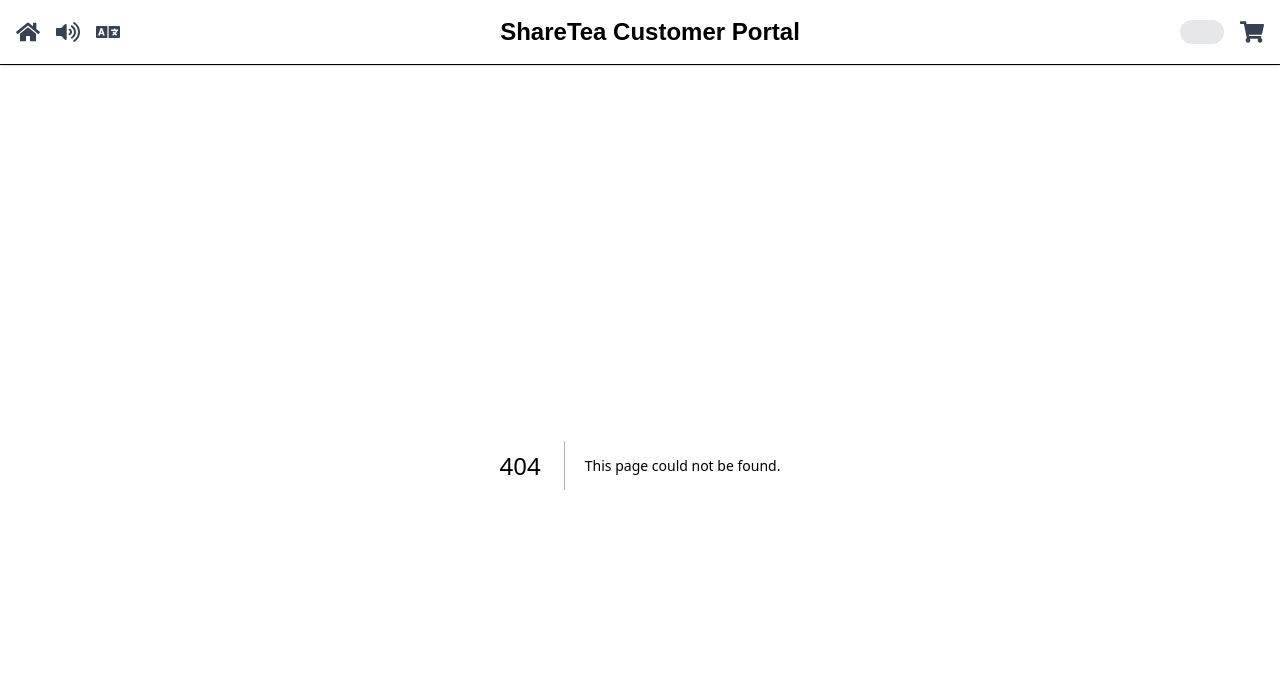
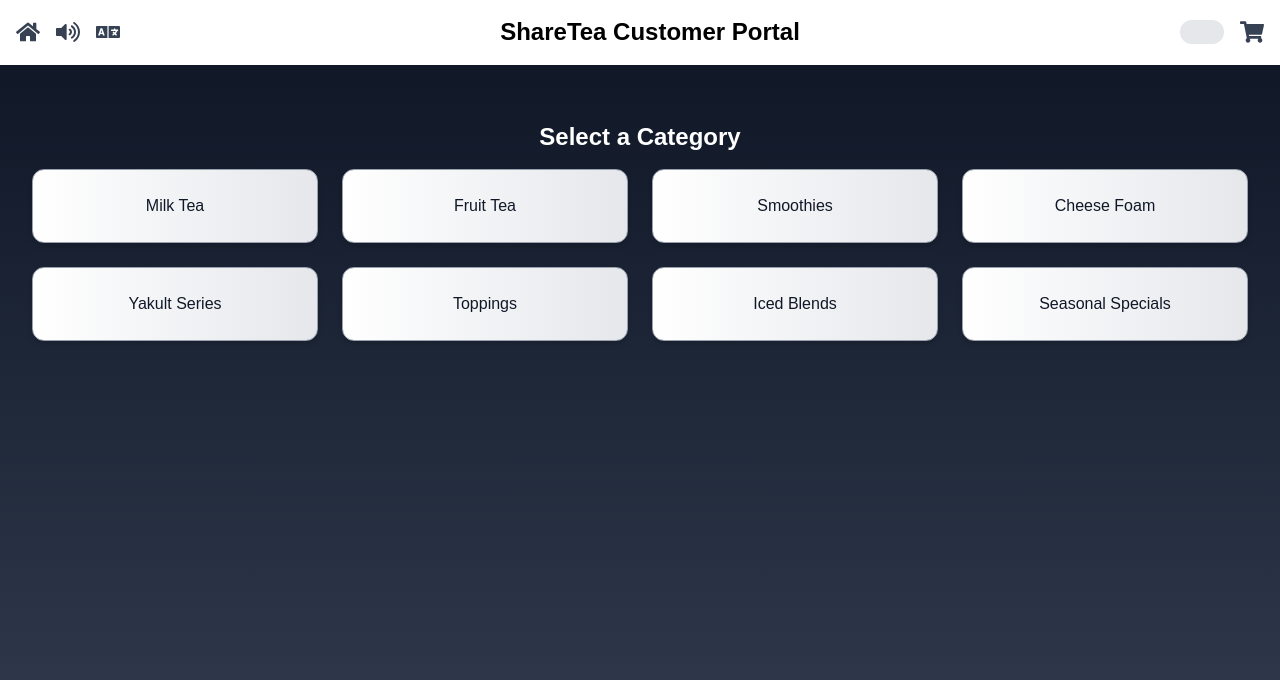
Before and after one commit to chreamy/331deploy, a Next.js app in the folder frontend/: page /categories in a window 1280 px wide. Before the commit this address had no page. Shown: the top 680 px of the page. Built offline with nearby package versions, Linux system fonts and the light colour scheme.

Commit message:
homepage + buttons

```diff
--- /dev/null
+++ b/frontend/src/app/categories/page.jsx
@@ -0,0 +1,37 @@
+"use client";
+import { useState } from "react";
+
+export default function BubbleTeaShop() {
+    const [search, setSearch] = useState("");
+    const categories = [
+        "Milk Tea",
+        "Fruit Tea",
+        "Smoothies",
+        "Cheese Foam",
+        "Yakult Series",
+        "Toppings",
+        "Iced Blends",
+        "Seasonal Specials",
+    ];
+
+    return (
+        <div className="min-h-screen bg-gradient-to-b from-gray-900 to-gray-700 p-4 md:p-8">
+            <h2 className="text-2xl font-bold mt-6 mb-4 text-center text-white">
+                Select a Category
+            </h2>
+
+            {/* Drink Grid */}
+            <div className="grid grid-cols-2 md:grid-cols-4 gap-6">
+                {categories.map((drink, index) => (
+                    <a href="/category" key={index}>
+                        <div className="border border-gray-400 rounded-xl p-6 text-center
+                                       text-gray-900 bg-gradient-to-r from-white to-gray-200 shadow-md
+                                       hover:scale-105 hover:shadow-xl transition-transform">
+                            {drink}
+                        </div>
+                    </a>
+                ))}
+            </div>
+        </div>
+    );
+}
--- a/frontend/src/app/drink/page.jsx
+++ b/frontend/src/app/drink/page.jsx
@@ -99,15 +99,22 @@
 
                 {/* Action Buttons */}
                 <div className="w-full md:w-1/4 space-y-4">
-                    <button className="w-full bg-blue-500 text-white rounded-md py-2 hover:bg-blue-600">
-                        Add to Cart ${getTotalPrice()}
-                    </button>
-                    <button className="w-full bg-gray-200 text-black rounded-md py-2 hover:bg-gray-300">
-                        Shop More
-                    </button>
-                    <button className="w-full bg-green-500 text-white rounded-md py-2 hover:bg-green-600">
-                        Buy Now ${getTotalPrice()}
-                    </button>
+                    <a href="/cart">
+                        <button className="w-full bg-blue-500 text-white rounded-md py-2 my-1 hover:bg-blue-600">
+                            Add to Cart
+                        </button>
+                    </a>
+                    <a href="/categories">
+                        <button className="w-full bg-gray-200 text-black rounded-md py-2 my-1 hover:bg-gray-300">
+                            Shop More
+                        </button>
+                    </a>
+
+                    <a href="/checkout">
+                        <button className="w-full bg-green-500 text-white rounded-md py-2 my-1 hover:bg-green-600">
+                            Buy Now ${getTotalPrice()}
+                        </button>
+                    </a>
                 </div>
             </div>
         </div>
--- a/frontend/src/app/nav.jsx
+++ b/frontend/src/app/nav.jsx
@@ -45,7 +45,9 @@
                     className="text-2xl text-gray-700 hover:text-blue-500"
                     title="Cart"
                 >
-                    <FaShoppingCart />
+                    <a href="/cart" className="cursor-pointer">
+                        <FaShoppingCart />
+                    </a>
                 </button>
             </div>
         </header>
--- a/frontend/src/app/page.jsx
+++ b/frontend/src/app/page.jsx
@@ -16,22 +16,22 @@
 
     return (
         <div className="min-h-screen bg-gradient-to-b from-gray-900 to-gray-700 p-4 md:p-8">
-            <h2 className="text-2xl font-bold mt-6 mb-4 text-center text-white">
-                Select a Category
-            </h2>
+            {/* Welcome Message */}
+            <div className="text-center mt-6 mb-6">
+                <h1 className="text-4xl font-bold text-white">
+                    Welcome to ShareTea
+                </h1>
+            </div>
 
-            {/* Drink Grid */}
-            <div className="grid grid-cols-2 md:grid-cols-4 gap-6">
-                {categories.map((drink, index) => (
-                    <a href="/category" key={index}>
-                        <div className="border border-gray-400 rounded-xl p-6 text-center
-                                       text-gray-900 bg-gradient-to-r from-white to-gray-200 shadow-md
-                                       hover:scale-105 hover:shadow-xl transition-transform">
-                            {drink}
-                        </div>
-                    </a>
-                ))}
-            </div>
+            {/* Start Order Button */}
+            <div className="text-center mb-8">
+                <a href="/categories">
+                <button className="text-4xl font-bold px-25 py-10 bg-green-500 text-white rounded-xl shadow-md
+                                hover:scale-105 hover:shadow-xl transition-transform">
+                    Tap to Start Order
+                </button>
+            </a>
+        </div>
         </div>
     );
 }
```
Also changed, not shown: frontend/src/app/cart/page.jsx (added).
